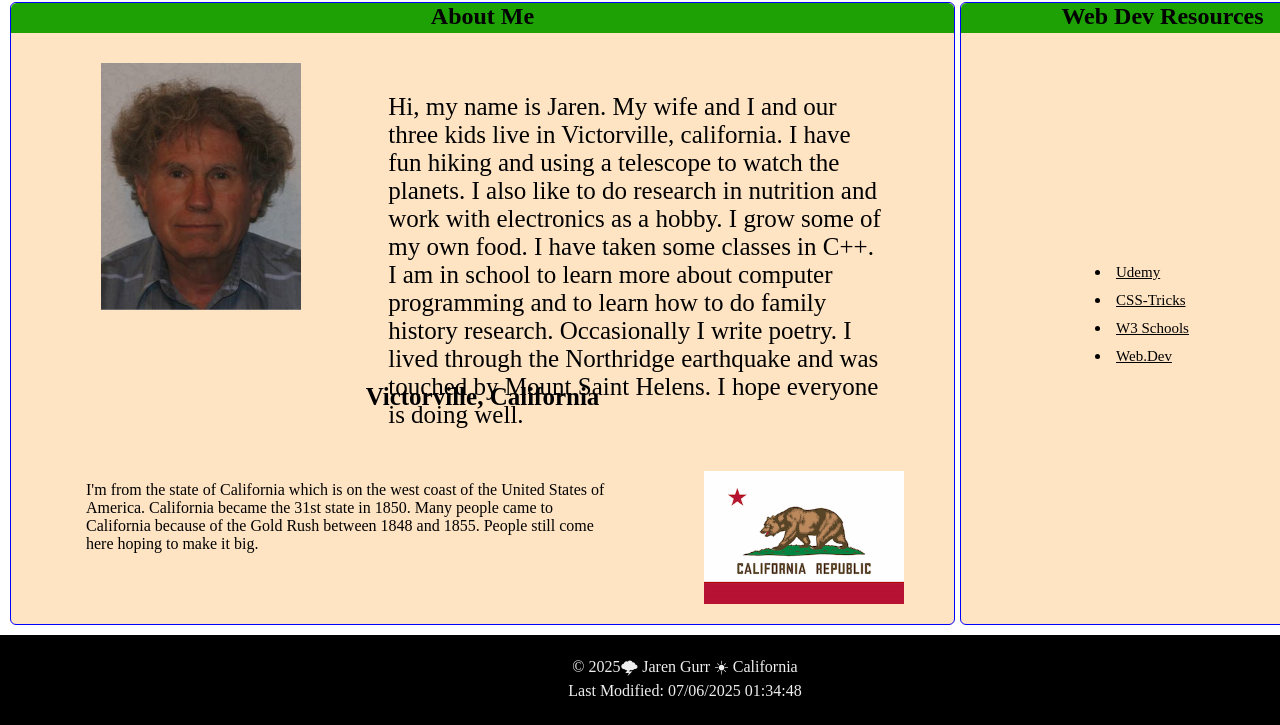
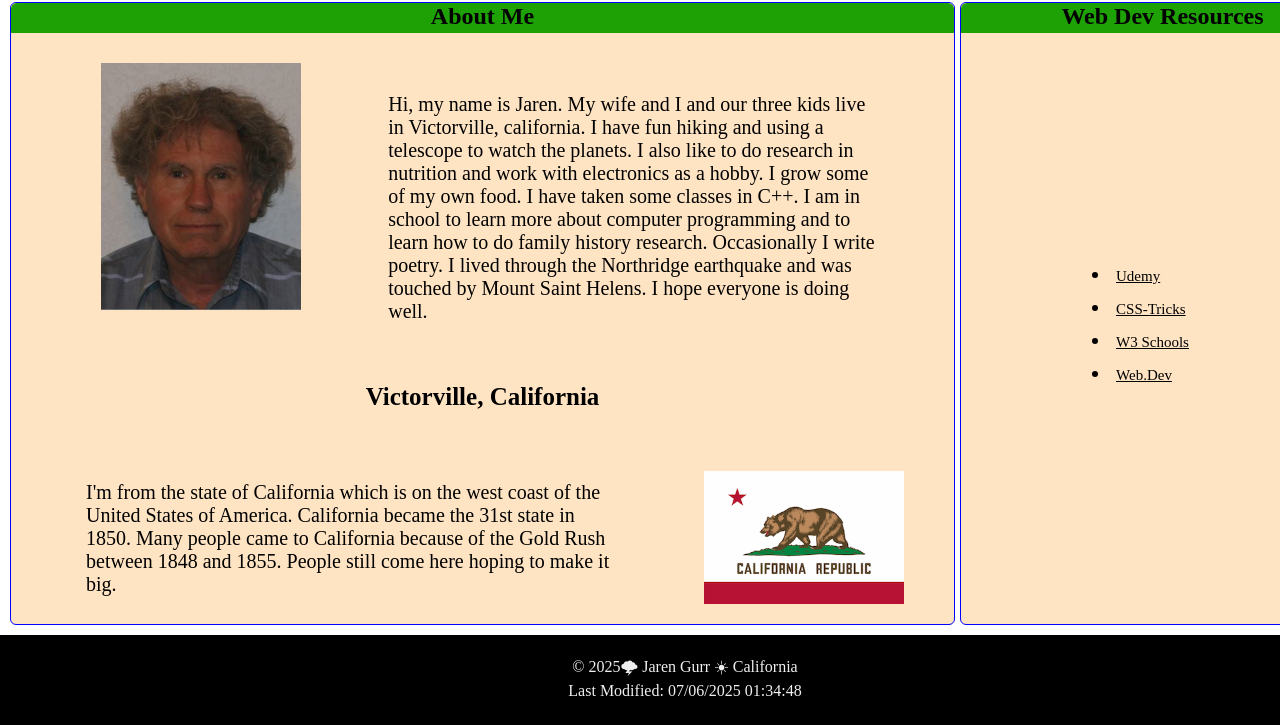
Before and after one commit to jarengurr/wdd131, a plain HTML site: page index.html in a window 1280 px wide. Shown: the part 153-878 px from the top of the page. Drawn offline with Linux system fonts and the light colour scheme.

Commit message:
last font update

```diff
--- a/styles/base.css
+++ b/styles/base.css
@@ -132,6 +132,7 @@ h3 {
     margin-right: 40px;
     margin-top: 225px;
     padding-right: 20px;
+    font-size: 20px;
 
 }
 
@@ -177,7 +178,7 @@ h3 {
     padding-right: 70px;
     padding-top: 60px;
     padding-bottom: 0;
-    font-size: 25px;
+    font-size: 20px;
 
 }
 
@@ -186,6 +187,7 @@ h3 {
     padding-right: 90px;
     padding-top: 70px;
     padding-bottom: 0;
+    font-size: 20px;
 
 }
 
```
